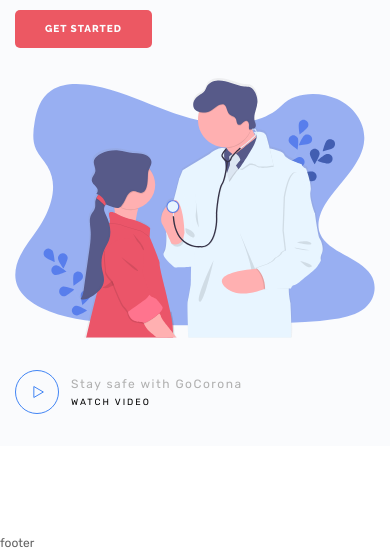
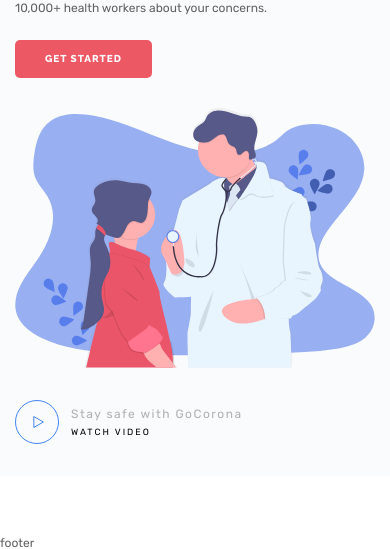
Before and after one commit to kkk-petrov/gocorona-landing, a plain HTML site: page index.html in a window 390 px wide. Shown: the part 295-844 px from the top of the page. Drawn offline with nearby package versions, Linux system fonts and the light colour scheme.

Commit message:
content padding

```diff
--- a/assets/css/main.css
+++ b/assets/css/main.css
@@ -415,7 +415,7 @@ body{
 
 @media(max-width: 767.8px){
     .get-started__container{
-        padding: 70px 15px 30px 15px;
+        padding: 100px 15px 30px 15px;
     }
     .get-started__container::before{
         display:none;
```
